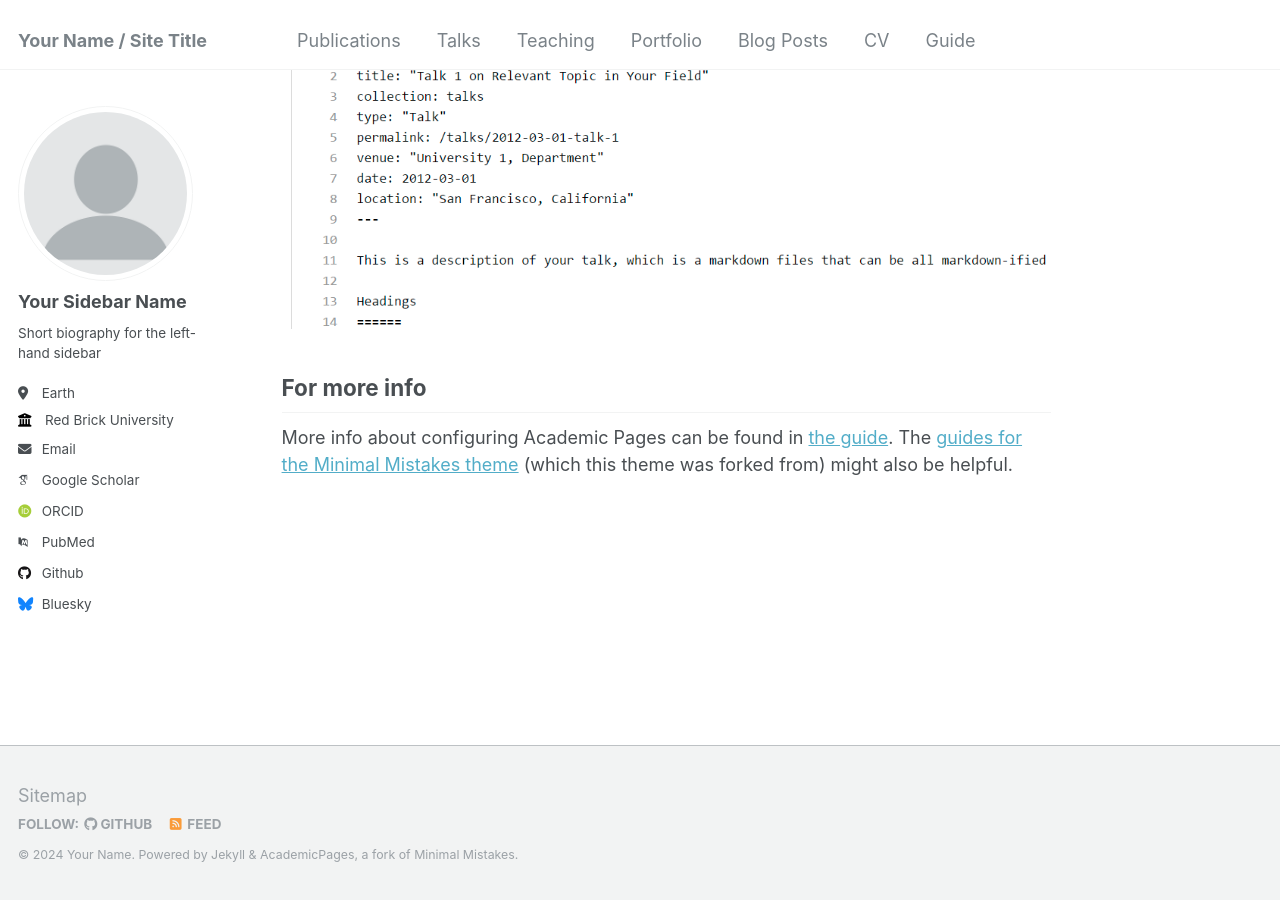
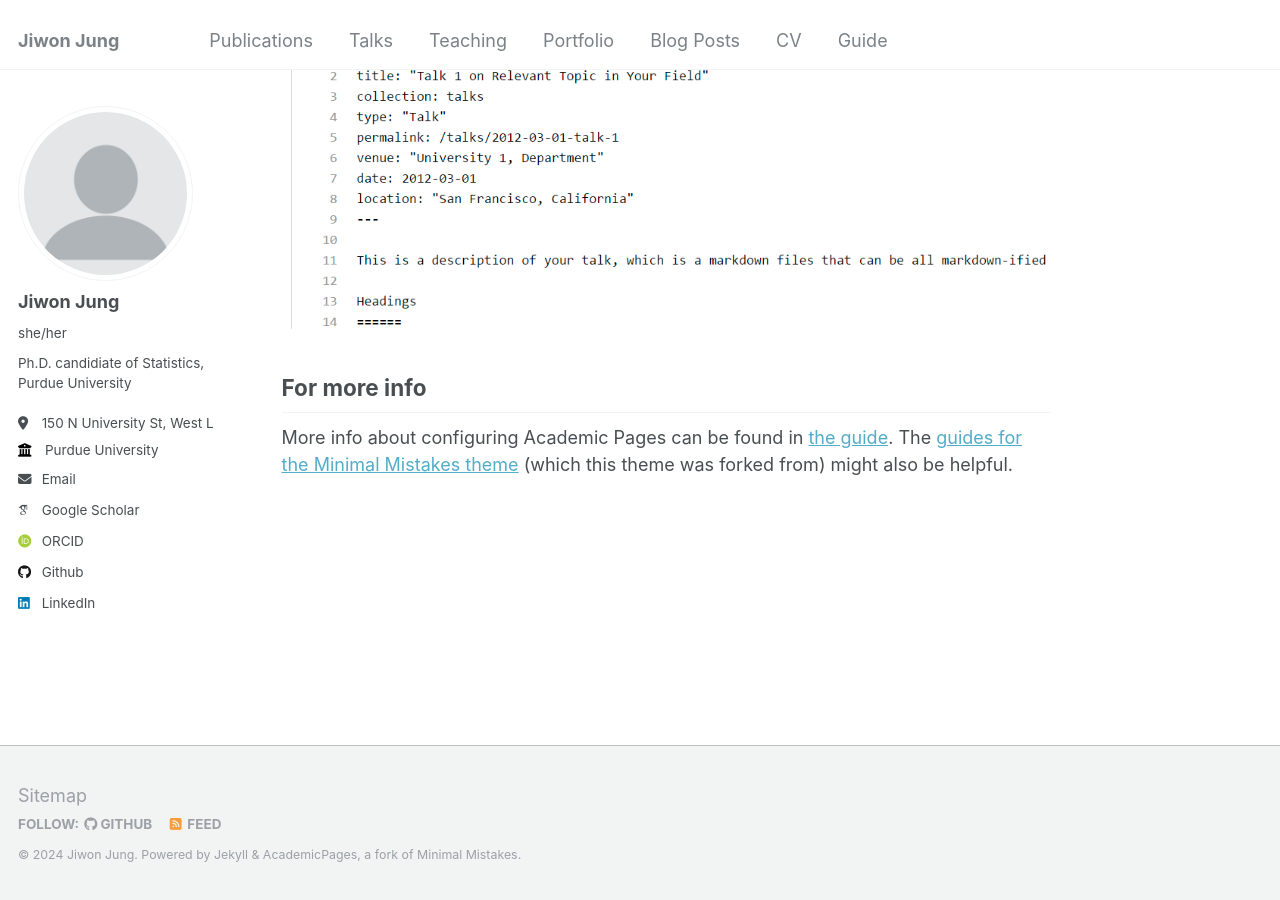
Before and after one commit to jiwon-jung/jiwon-jung.github.io, a Jekyll site: the page built from _pages/about.md, in a window 1280 px wide and 900 px high, scrolled down 2660 px. Built offline with Jekyll 4.4.1, drawn with Linux system fonts in a browser that asks for light colours; some web fonts are replaced.

Commit message:
Update _config.yml

```diff
--- a/_config.yml
+++ b/_config.yml
@@ -8,10 +8,10 @@
 
 # Basic Site Settings
 locale                   : "en-US"
-title                    : "Your Name / Site Title"
+title                    : "Jiwon Jung"
 title_separator          : "-"
-name                     : &name "Your Name"
-description              : &description "personal description"
+name                     : &name "Jiwon Jung"
+description              : &description "Jiwon Jung is a Ph.D. candidate in the Department of Statistics at Purdue University since January 2021. She is a member of the Data Science in Finance Research Focus Group and are advised by Dr. Kiseop Lee and Dr. Mengyi Xu. She double majored in Economics and Statistics at Seoul National University and completed her Master’s degree in Statistics from the same institution. Prior to joining Purdue, she was a researcher at Asan Medical Center from 2019-2020, where my research focused on developing cancer imaging models. She is currently a smart factory researcher at Vivity AI and contributing to industry-academy collaboration. Her areas of interest include time series analysis using machine learning, modeling and prediction in finance, and applications of stochastic processes."
 url                      : https://academicpages.github.io # the base hostname & protocol for your site e.g. "https://mmistakes.github.io"
 baseurl                  : "" # the subpath of your site, e.g. "/blog"
 repository               : "academicpages/academicpages.github.io"
@@ -22,33 +22,33 @@ repository               : "academicpages/academicpages.github.io"
 author:
   # Biographic information
   avatar           : "profile.png"
-  name             : "Your Sidebar Name"
-  pronouns         : # example: "she/her"
-  bio              : "Short biography for the left-hand sidebar"
-  location         : "Earth"
-  employer         : "Red Brick University"
+  name             : "Jiwon Jung"
+  pronouns         : "she/her"
+  bio              : "Ph.D. candidiate of Statistics, Purdue University "
+  location         : "150 N University St, West Lafayette, IN 47907"
+  employer         : "Purdue University"
   uri              : # URL
-  email            : "none@example.org"
+  email            : "jung320@purdue.edu"
 
   # Academic websites
   arxiv            : # URL - Update with the correct link to your profile
-  googlescholar    : "https://scholar.google.com/citations?user=PS_CX0AAAAAJ"
+  googlescholar    : "https://scholar.google.com/citations?user=iXivvM0AAAAJ&hl=en&authuser=1"
   impactstory      : # URL
-  orcid            : "http://orcid.org/yourorcidurl"
+  orcid            : "http://orcid.org/0000-0002-6340-3339"
   semantic         : # URL
-  pubmed           : "https://www.ncbi.nlm.nih.gov/pubmed/?term=john+snow"
+  pubmed           : #"https://www.ncbi.nlm.nih.gov/pubmed/?term=john+snow"
   researchgate     : # URL
 
   # Repositories and software development
   bitbucket        : # Username - Update with your username on the site
   codepen          : # Username
   dribbble         : # Username
-  github           : "academicpages"
+  github           : "jiwon-jung"
   kaggle           : # Username
   stackoverflow    : # User number or user number and name (i.e., use "1" or "1/jeff-atwood")
 
   # Social media
-  bluesky          : "bsky.app" # Replace this with you Bluesky username
+  bluesky          : #"bsky.app" # Replace this with you Bluesky username
   facebook         : # Username
   flickr           : # Username
   foursquare       : # Username
@@ -57,7 +57,7 @@ author:
   keybase          : # Username
   instagram        : # Username
   lastfm           : # Username
-  linkedin         : # Username
+  linkedin         : "jiwon-jung-178935183"
   mastodon         : # URL
   medium           : # URL
   pinterest        : # Username
```
